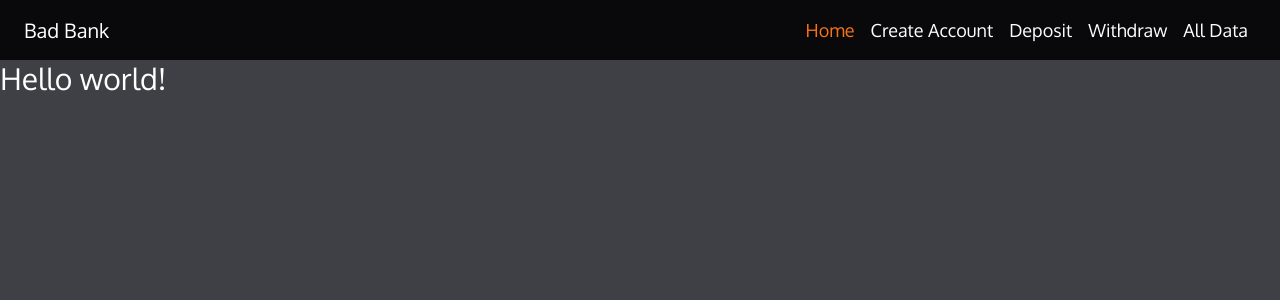
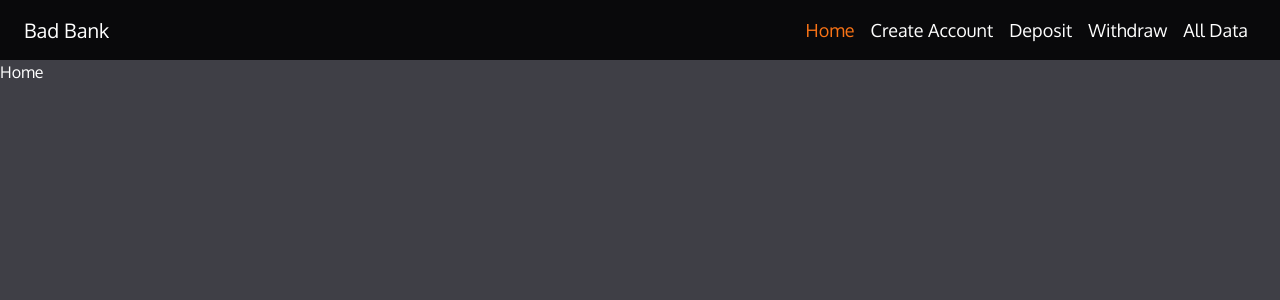
Before and after one commit to FireSquid6/bad-bank, a React (Vite) app: page / in a window 1280 px wide. Shown: the top 300 px of the page. Built offline with nearby package versions, Linux system fonts and the light colour scheme; a web font is replaced by a local one.

Commit message:
fix testing for header

```diff
--- a/src/App.tsx
+++ b/src/App.tsx
@@ -1,10 +1,16 @@
 import Header from "./header/Header";
+import { Routes, Route, BrowserRouter, useLocation } from "react-router-dom";
+import Home from "./pages/Home";
 
 export default function App() {
   return (
     <main role="main" className="bg-zinc-700 h-screen text-white">
-      <Header path="/" />
-      <h1 className="text-3xl">Hello world!</h1>
+      <BrowserRouter>
+        <Header />
+        <Routes>
+          <Route path="/" element={<Home />} />
+        </Routes>
+      </BrowserRouter>
     </main>
   );
 }
--- a/src/header/Header.tsx
+++ b/src/header/Header.tsx
@@ -1,13 +1,11 @@
+import { useLocation } from "react-router-dom";
+
 export interface NavItem {
   label: string;
   path: string;
 }
 
-export interface HeaderProps {
-  path: string;
-}
-
-export default function Header({ path }: HeaderProps) {
+export default function Header() {
   const navItems: NavItem[] = [
     { label: "Home", path: "/" },
     { label: "Create Account", path: "/create-account" },
@@ -15,6 +13,7 @@ export default function Header({ path }: HeaderProps) {
     { label: "Withdraw", path: "/withdraw" },
     { label: "All Data", path: "/all-data" },
   ];
+  const path = useLocation().pathname;
 
   return (
     <header className="flex justify-between items-center text-white py-4 px-6 bg-zinc-950 w-full">
--- /dev/null
+++ b/src/pages/Home.tsx
@@ -0,0 +1,3 @@
+export default function Home() {
+  return <h1>Home</h1>;
+}
```
Also changed, not shown: 1 other file (tests, documents, lock files or other folders).
